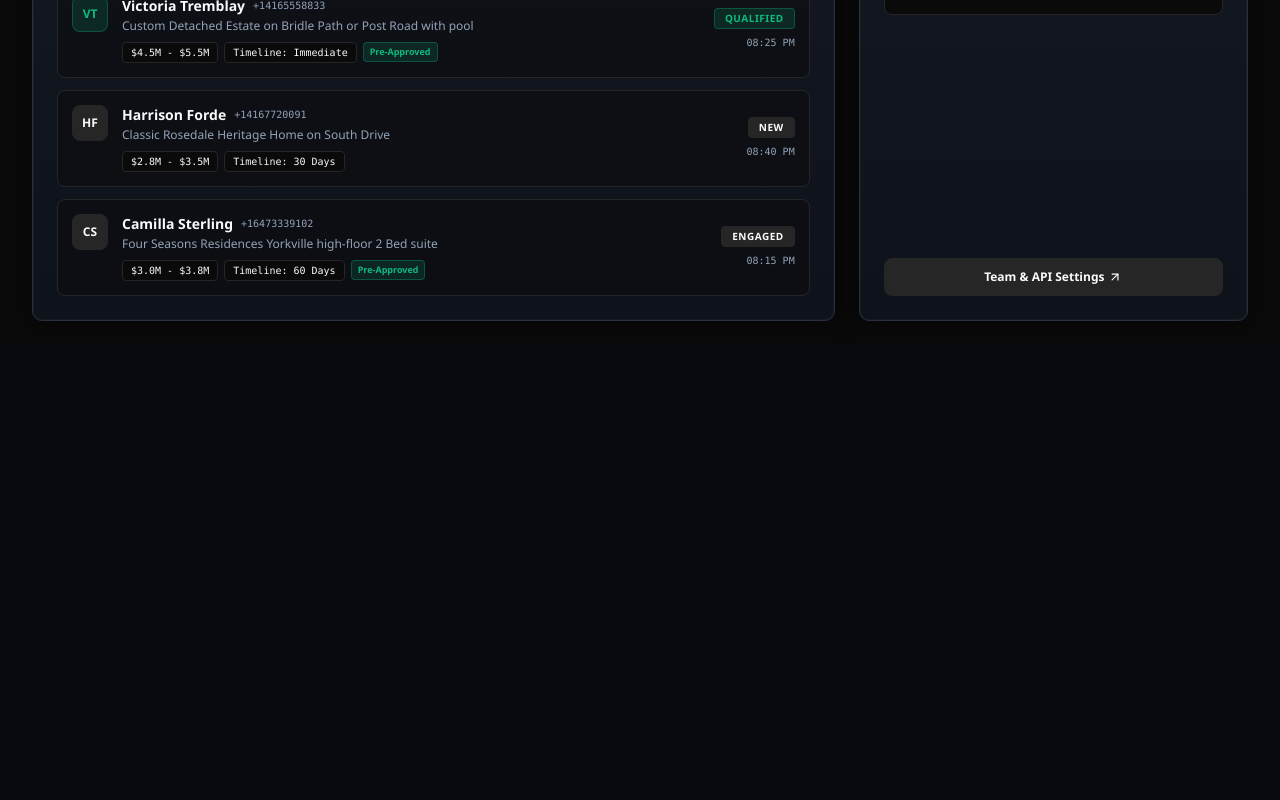
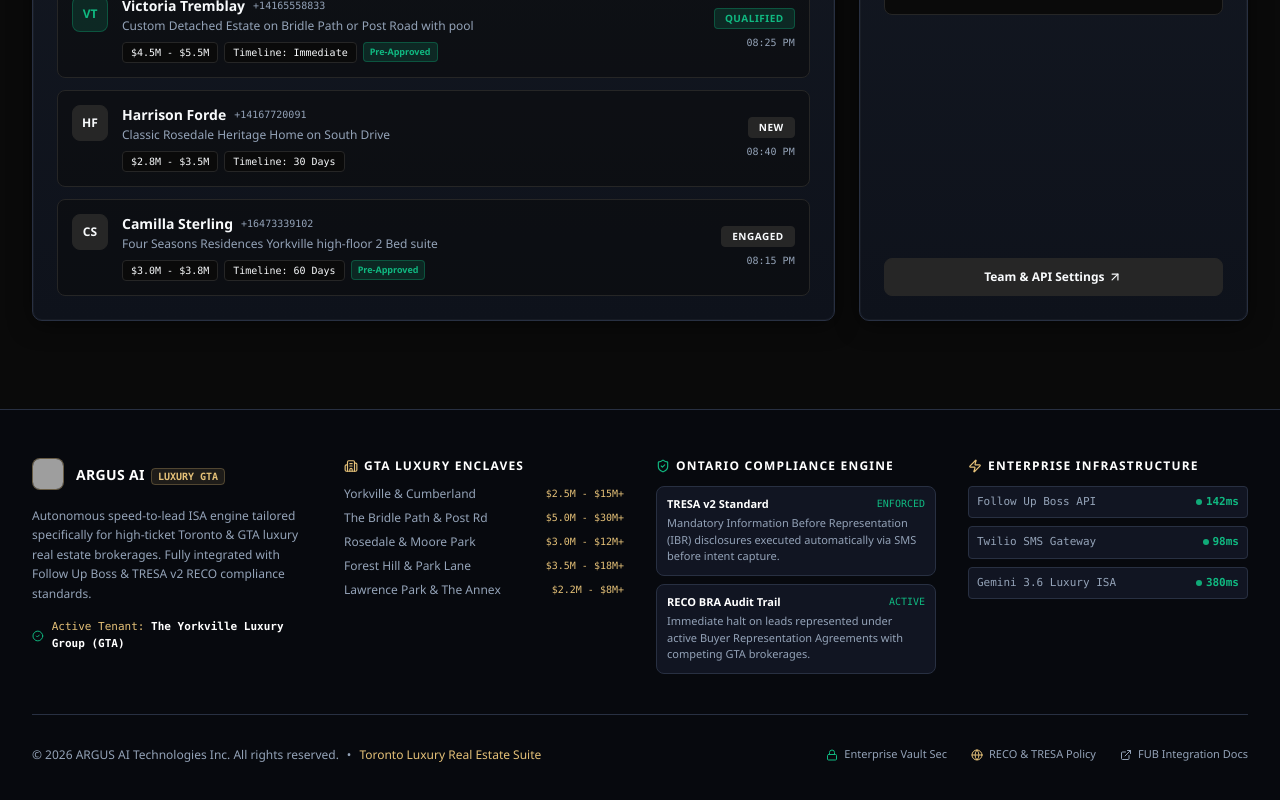
Before and after one commit to MaverickKing17/argus-fub-engine, a React (Vite) app: page / in a window 1280 px wide. Shown: the part 852-1652 px from the top of the page. Before the commit the page ends 1197 px from the top, so only its background shows below. Built offline with nearby package versions, Linux system fonts and the light colour scheme; no server answers; the database is empty; grey boxes are pictures that could not be loaded; a web font is replaced by a local one.

Commit message:
feat(ui): add branded footer and site favicon
- Added a new Footer component with team-specific branding.
- Updated site favicon and global brand logo to unified asset.

```diff
--- a/index.html
+++ b/index.html
@@ -3,6 +3,7 @@
   <head>
     <meta charset="UTF-8" />
     <meta name="viewport" content="width=device-width, initial-scale=1.0" />
+    <link rel="icon" type="image/png" href="https://i.imgur.com/1Ww7pS4.png" />
     <title>ARGUS AI — Autonomous Luxury Lead Engine | GTA Brokerage Suite</title>
     <link rel="preconnect" href="https://fonts.googleapis.com">
     <link rel="preconnect" href="https://fonts.gstatic.com" crossorigin>
--- a/src/App.tsx
+++ b/src/App.tsx
@@ -11,6 +11,7 @@ import { DashboardOverview } from './components/DashboardOverview.js';
 import { ConversationFeed } from './components/ConversationFeed.js';
 import { LeadsPipeline } from './components/LeadsPipeline.js';
 import { SettingsPanel } from './components/SettingsPanel.js';
+import { Footer } from './components/Footer.js';
 
 export default function App() {
   const [tenants, setTenants] = useState<Tenant[]>(() => dbStore.getTenants());
@@ -251,6 +252,8 @@ export default function App() {
           <SettingsPanel tenant={currentTenant} onUpdateTenant={handleUpdateTenant} />
         )}
       </main>
+
+      <Footer teamName={currentTenant.team_name} />
     </div>
   );
 }
--- /dev/null
+++ b/src/components/Footer.tsx
@@ -0,0 +1,154 @@
+import React from 'react';
+import { Building2, ShieldCheck, Zap, Lock, ExternalLink, CheckCircle2, Globe } from 'lucide-react';
+
+interface FooterProps {
+  teamName: string;
+}
+
+export function Footer({ teamName }: FooterProps) {
+  return (
+    <footer className="mt-16 border-t border-[#283042] bg-[#07090E] text-[#94A3B8] font-sans">
+      <div className="max-w-7xl mx-auto px-4 sm:px-6 lg:px-8 py-12 space-y-10">
+        {/* Top Grid */}
+        <div className="grid grid-cols-1 md:grid-cols-2 lg:grid-cols-4 gap-8">
+          {/* Col 1: Brand & Strategic Scope */}
+          <div className="space-y-4">
+            <div className="flex items-center space-x-3">
+              <div className="w-8 h-8 rounded-lg border border-[#E5C178]/40 bg-[#151A24] overflow-hidden flex items-center justify-center shrink-0">
+                <img
+                  src="https://i.imgur.com/1Ww7pS4.png"
+                  alt="ARGUS AI Logo"
+                  referrerPolicy="no-referrer"
+                  className="w-full h-full object-cover"
+                />
+              </div>
+              <div>
+                <span className="font-bold text-white tracking-wide text-sm font-sans">ARGUS AI</span>
+                <span className="ml-1.5 text-[10px] font-bold text-[#E5C178] bg-[#E5C178]/10 px-1.5 py-0.5 rounded border border-[#E5C178]/25 font-mono">
+                  LUXURY GTA
+                </span>
+              </div>
+            </div>
+
+            <p className="text-xs leading-relaxed text-[#94A3B8]">
+              Autonomous speed-to-lead ISA engine tailored specifically for high-ticket Toronto & GTA luxury real estate brokerages. Fully integrated with Follow Up Boss & TRESA v2 RECO compliance standards.
+            </p>
+
+            <div className="flex items-center space-x-2 text-[11px] text-[#E5C178] font-mono">
+              <CheckCircle2 className="h-3.5 w-3.5 text-[#10B981]" />
+              <span>Active Tenant: <strong className="text-white">{teamName}</strong></span>
+            </div>
+          </div>
+
+          {/* Col 2: Toronto Luxury Enclaves */}
+          <div className="space-y-3">
+            <h4 className="text-xs font-bold uppercase tracking-widest text-white flex items-center space-x-1.5">
+              <Building2 className="h-3.5 w-3.5 text-[#E5C178]" />
+              <span>GTA Luxury Enclaves</span>
+            </h4>
+            <ul className="space-y-2 text-xs">
+              <li className="flex items-center justify-between text-[#94A3B8] hover:text-white transition-colors cursor-default">
+                <span>Yorkville & Cumberland</span>
+                <span className="text-[10px] font-mono text-[#E5C178]">$2.5M - $15M+</span>
+              </li>
+              <li className="flex items-center justify-between text-[#94A3B8] hover:text-white transition-colors cursor-default">
+                <span>The Bridle Path & Post Rd</span>
+                <span className="text-[10px] font-mono text-[#E5C178]">$5.0M - $30M+</span>
+              </li>
+              <li className="flex items-center justify-between text-[#94A3B8] hover:text-white transition-colors cursor-default">
+                <span>Rosedale & Moore Park</span>
+                <span className="text-[10px] font-mono text-[#E5C178]">$3.0M - $12M+</span>
+              </li>
+              <li className="flex items-center justify-between text-[#94A3B8] hover:text-white transition-colors cursor-default">
+                <span>Forest Hill & Park Lane</span>
+                <span className="text-[10px] font-mono text-[#E5C178]">$3.5M - $18M+</span>
+              </li>
+              <li className="flex items-center justify-between text-[#94A3B8] hover:text-white transition-colors cursor-default">
+                <span>Lawrence Park & The Annex</span>
+                <span className="text-[10px] font-mono text-[#E5C178]">$2.2M - $8M+</span>
+              </li>
+            </ul>
+          </div>
+
+          {/* Col 3: Regulatory Compliance (TRESA v2 & RECO) */}
+          <div className="space-y-3">
+            <h4 className="text-xs font-bold uppercase tracking-widest text-white flex items-center space-x-1.5">
+              <ShieldCheck className="h-3.5 w-3.5 text-[#10B981]" />
+              <span>Ontario Compliance Engine</span>
+            </h4>
+            <div className="space-y-2 text-xs">
+              <div className="p-2.5 rounded-lg bg-[#111522] border border-[#283042] space-y-1">
+                <div className="flex items-center justify-between">
+                  <span className="font-semibold text-white text-[11px]">TRESA v2 Standard</span>
+                  <span className="text-[10px] text-[#10B981] font-mono">ENFORCED</span>
+                </div>
+                <p className="text-[11px] text-[#94A3B8] leading-normal">
+                  Mandatory Information Before Representation (IBR) disclosures executed automatically via SMS before intent capture.
+                </p>
+              </div>
+
+              <div className="p-2.5 rounded-lg bg-[#111522] border border-[#283042] space-y-1">
+                <div className="flex items-center justify-between">
+                  <span className="font-semibold text-white text-[11px]">RECO BRA Audit Trail</span>
+                  <span className="text-[10px] text-[#10B981] font-mono">ACTIVE</span>
+                </div>
+                <p className="text-[11px] text-[#94A3B8] leading-normal">
+                  Immediate halt on leads represented under active Buyer Representation Agreements with competing GTA brokerages.
+                </p>
+              </div>
+            </div>
+          </div>
+
+          {/* Col 4: Platform Infrastructure & System Status */}
+          <div className="space-y-3">
+            <h4 className="text-xs font-bold uppercase tracking-widest text-white flex items-center space-x-1.5">
+              <Zap className="h-3.5 w-3.5 text-[#E5C178]" />
+              <span>Enterprise Infrastructure</span>
+            </h4>
+            <div className="space-y-2 text-xs font-mono">
+              <div className="flex items-center justify-between p-2 rounded bg-[#111522] border border-[#283042]">
+                <span className="text-[#94A3B8] text-[11px]">Follow Up Boss API</span>
+                <span className="text-[#10B981] text-[11px] font-semibold flex items-center gap-1">
+                  <span className="w-1.5 h-1.5 rounded-full bg-[#10B981] animate-pulse"></span> 142ms
+                </span>
+              </div>
+              <div className="flex items-center justify-between p-2 rounded bg-[#111522] border border-[#283042]">
+                <span className="text-[#94A3B8] text-[11px]">Twilio SMS Gateway</span>
+                <span className="text-[#10B981] text-[11px] font-semibold flex items-center gap-1">
+                  <span className="w-1.5 h-1.5 rounded-full bg-[#10B981] animate-pulse"></span> 98ms
+                </span>
+              </div>
+              <div className="flex items-center justify-between p-2 rounded bg-[#111522] border border-[#283042]">
+                <span className="text-[#94A3B8] text-[11px]">Gemini 3.6 Luxury ISA</span>
+                <span className="text-[#10B981] text-[11px] font-semibold flex items-center gap-1">
+                  <span className="w-1.5 h-1.5 rounded-full bg-[#10B981] animate-pulse"></span> 380ms
+                </span>
+              </div>
+            </div>
+          </div>
+        </div>
+
+        {/* Bottom Bar */}
+        <div className="pt-8 border-t border-[#283042] flex flex-col md:flex-row items-center justify-between gap-4 text-xs text-[#94A3B8]">
+          <div className="flex items-center space-x-2">
+            <span>© {new Date().getFullYear()} ARGUS AI Technologies Inc. All rights reserved.</span>
+            <span>•</span>
+            <span className="text-[#E5C178]">Toronto Luxury Real Estate Suite</span>
+          </div>
+
+          <div className="flex items-center space-x-6">
+            <span className="flex items-center gap-1.5 text-[11px] hover:text-white transition-colors cursor-pointer">
+              <Lock className="h-3 w-3 text-[#10B981]" /> Enterprise Vault Sec
+            </span>
+            <span className="flex items-center gap-1.5 text-[11px] hover:text-white transition-colors cursor-pointer">
+              <Globe className="h-3 w-3 text-[#E5C178]" /> RECO & TRESA Policy
+            </span>
+            <span className="flex items-center gap-1.5 text-[11px] hover:text-white transition-colors cursor-pointer">
+              <ExternalLink className="h-3 w-3 text-[#94A3B8]" /> FUB Integration Docs
+            </span>
+          </div>
+        </div>
+      </div>
+    </footer>
+  );
+}
--- a/src/components/Navbar.tsx
+++ b/src/components/Navbar.tsx
@@ -39,10 +39,10 @@ export const Navbar: React.FC<NavbarProps> = ({
             <div className="flex items-center space-x-3.5 shrink-0">
               <div className="w-9 h-9 rounded-lg border border-[#C5A059]/40 bg-[#141414] shadow-md flex items-center justify-center shrink-0 overflow-hidden">
                 <img
-                  src="https://i.imgur.com/5Ep4YzA.png"
+                  src="https://i.imgur.com/1Ww7pS4.png"
                   alt="ARGUS AI Logo"
                   referrerPolicy="no-referrer"
-                  className="w-full h-full object-contain p-0.5"
+                  className="w-full h-full object-cover"
                 />
               </div>
               <div>
```
